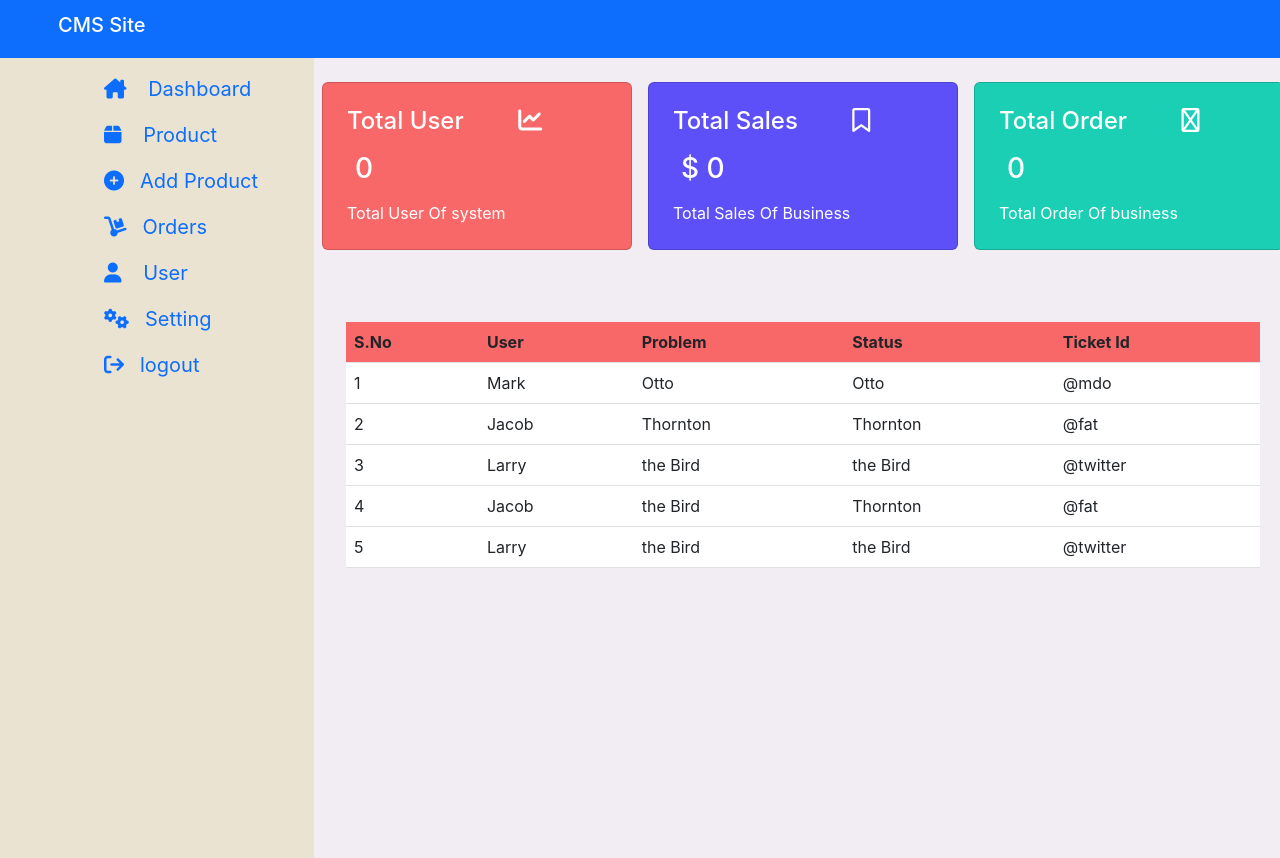
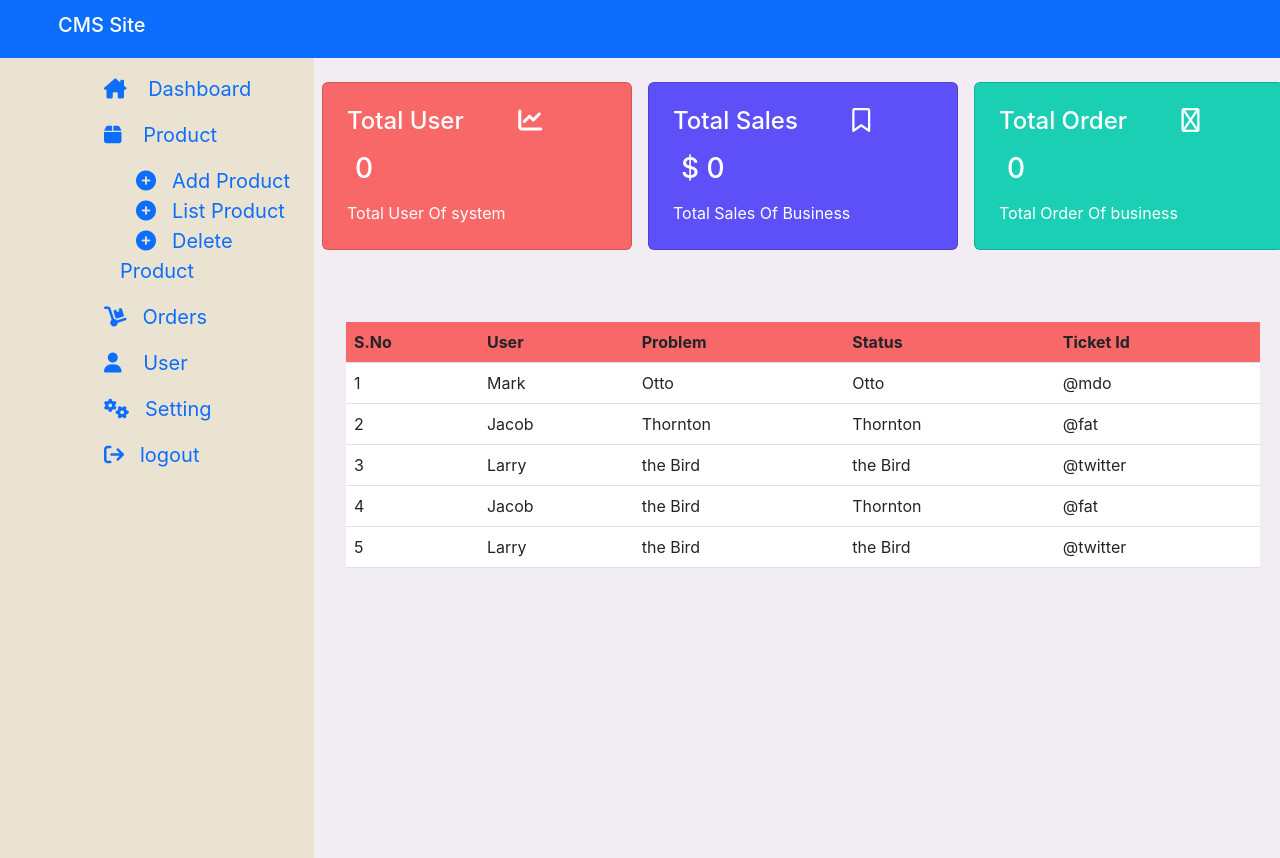
Before and after one commit to AlphaTango1998/CMS1, a React (Create React App) app in the folder clientside/: page /home in a window 1280 px wide. Built offline with nearby package versions, Linux system fonts and the light colour scheme; no server answers.

Commit message:
data added

```diff
--- a/clientside/src/component/Setting.js
+++ b/clientside/src/component/Setting.js
@@ -14,7 +14,7 @@ function Setting() {
 
   const getAdminData = async () => {
     const admin_data = await getAdmin(token_value);
-    setAdmin(admin_data);
+    setAdmin(admin_data.data);
    // console.log(admin_data);
     //console.log(admin_data.data[0].fname);
   };
@@ -34,7 +34,7 @@ function Setting() {
           <div className="col-lg-9">
           <h3 className="text-center">Admin Details </h3>
             <div>
-              { userData ? (
+              { !userData ? (
 
                <div className="row mt-5">
                   <div className="card text-center">
@@ -44,7 +44,7 @@ function Setting() {
 
               ) : (
 
-                userData.data.map((value, id) => (
+                userData.map((value, id) => (
 
                   <div className="card m-2   " key={id}>
                   <div >
--- a/clientside/src/component/Sidebar.js
+++ b/clientside/src/component/Sidebar.js
@@ -28,11 +28,19 @@ function Sidebar() {
           <NavLink className="fs-5 text-decoration-none" to="/home"><i className ="fa-solid fa-house-chimney px-3"></i> Dashboard</NavLink>
           </li>
           <li className="nav-item mt-3">
-          <NavLink className="fs-5 text-decoration-none"  to="/product"> <i className="fa-solid fa-box px-3"></i> Product</NavLink>
+          <p className="fs-5 text-decoration-none text-primary" > <i className="fa-solid fa-box px-3"></i> Product</p>
           </li>
-          <li className="nav-item mt-3">
+          <ul  style={{"list-style-type":"none"}}>
+          <li className="nav-item ">
           <NavLink className="fs-5 text-decoration-none"  to="/addproduct"> <i className="fa-solid fa-circle-plus px-3"></i>Add Product</NavLink>
           </li>
+          <li className="nav-item ">
+          <NavLink className="fs-5 text-decoration-none"  to="/productlist"> <i className="fa-solid fa-circle-plus px-3"></i>List Product</NavLink>
+          </li>
+          <li className="nav-item ">
+          <NavLink className="fs-5 text-decoration-none"  to="/deleteproduct"> <i className="fa-solid fa-circle-plus px-3"></i>Delete Product</NavLink>
+          </li>
+          </ul>
           <li className="nav-item mt-3">
           <NavLink className="fs-5 text-decoration-none"  to="/order"> <i className="fa-solid fa-dolly px-3"></i>Orders</NavLink>
           </li>
```
